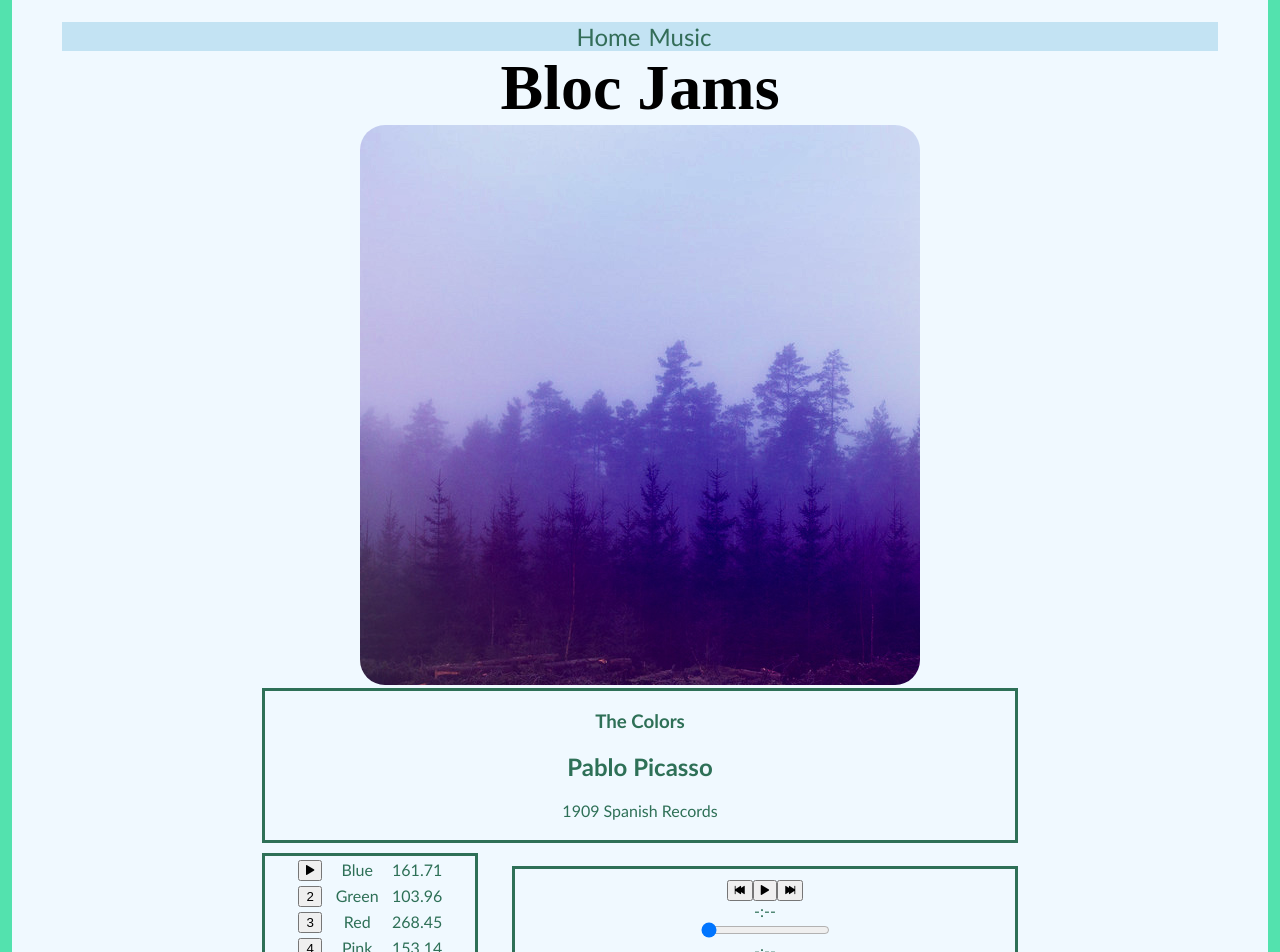
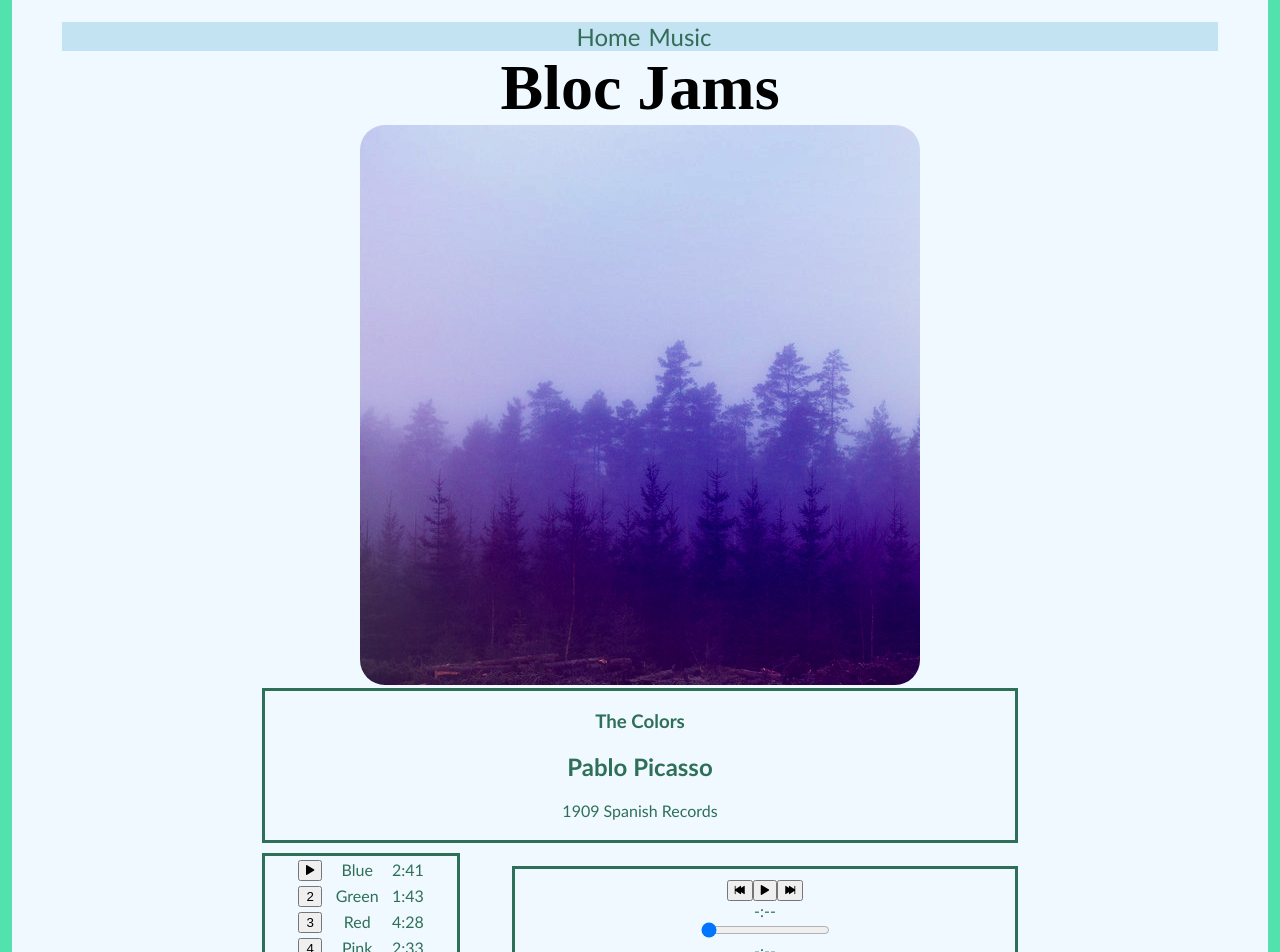
Before and after one commit to mmmeldz/Bloc-Jams-React, a React (Create React App) app: page /album/the-colors in a window 1280 px wide. Shown: the top 952 px of the page. Built offline with nearby package versions, Linux system fonts and the light colour scheme.

Commit message:
corrected time duration

```diff
--- a/src/components/Album.js
+++ b/src/components/Album.js
@@ -143,7 +143,7 @@
                        </button>
                </td>
                 <td className="song-title">{song.title}</td>
-                <td className="song-duration">{song.duration}</td>
+                <td className="song-duration">{this.formatTime(song.duration)}</td>
             </tr>
           )
         }
```
